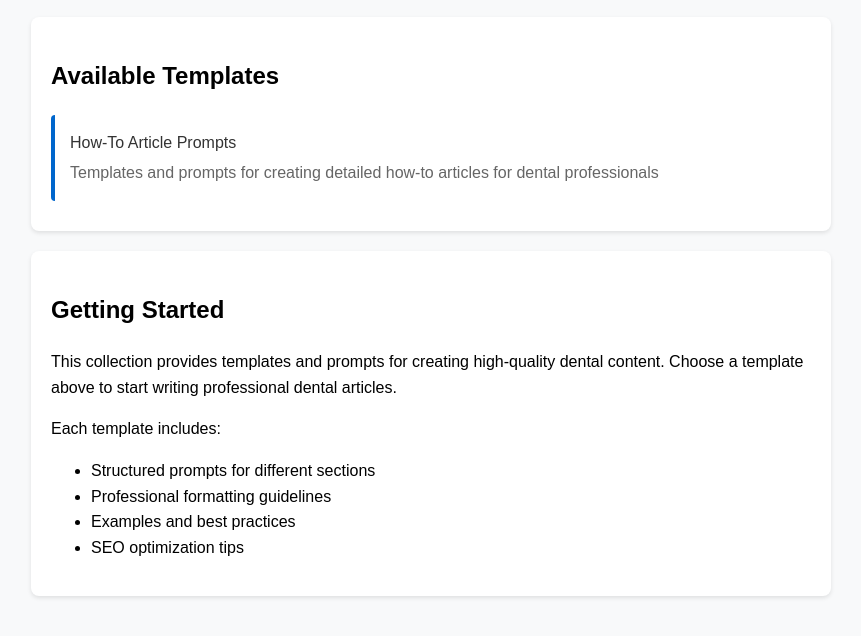
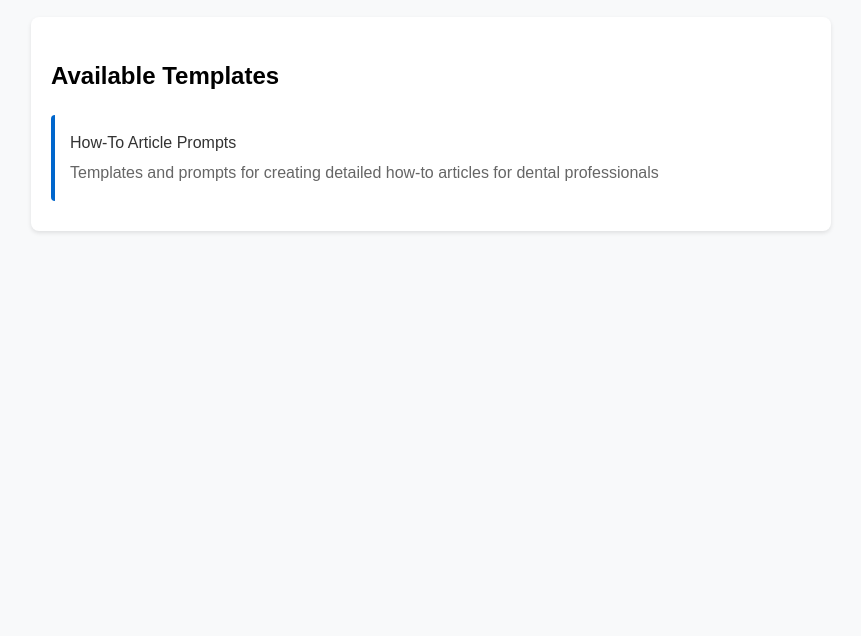
Before and after one commit to artemutka/dental-content-prompts, a plain HTML site: page index.html in a window 1280 px wide. Shown: the part 106-742 px from the top of the page, without its empty margins (209-1070 px from the left). Drawn offline with Linux system fonts and the light colour scheme.

Commit message:
Update index.html

```diff
--- a/index.html
+++ b/index.html
@@ -56,18 +56,6 @@
             <div class="description">Templates and prompts for creating detailed how-to articles for dental professionals</div>
         </a>
         <!-- More links will be added here as we create more templates -->
-    </div>
-
-    <div class="card">
-        <h2>Getting Started</h2>
-        <p>This collection provides templates and prompts for creating high-quality dental content. Choose a template above to start writing professional dental articles.</p>
-        <p>Each template includes:</p>
-        <ul>
-            <li>Structured prompts for different sections</li>
-            <li>Professional formatting guidelines</li>
-            <li>Examples and best practices</li>
-            <li>SEO optimization tips</li>
-        </ul>
-    </div>
+    </div
 </body>
 </html>
```
